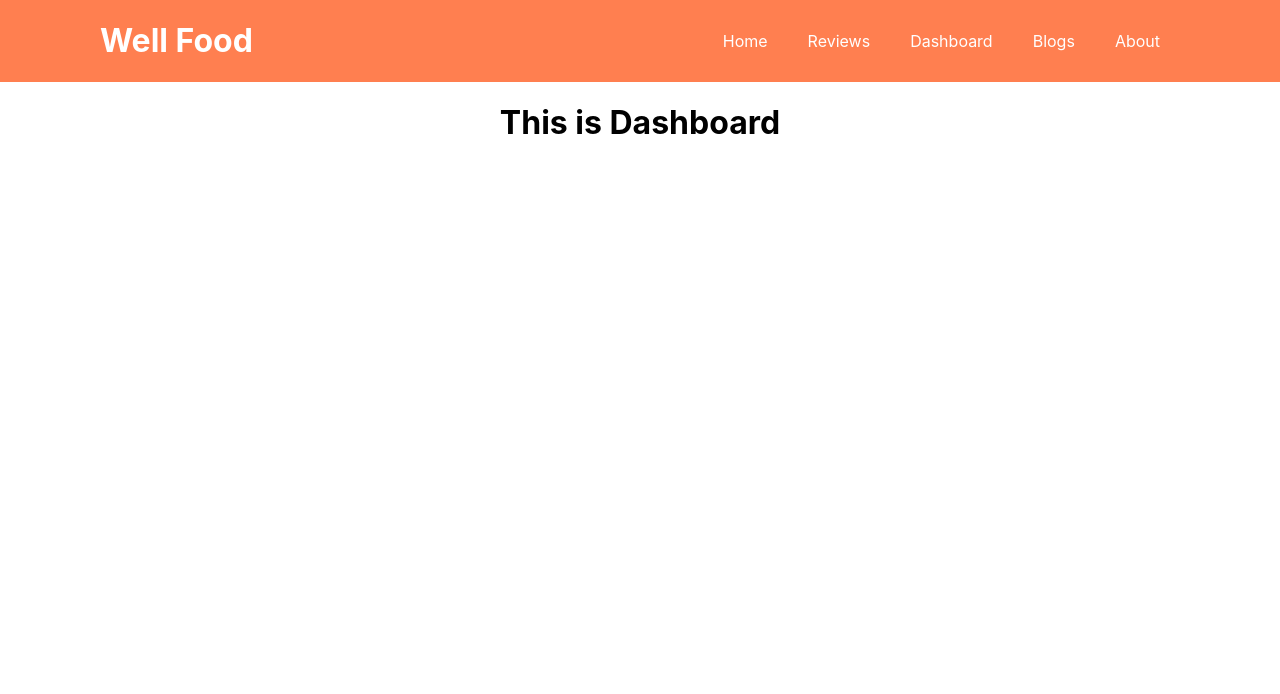
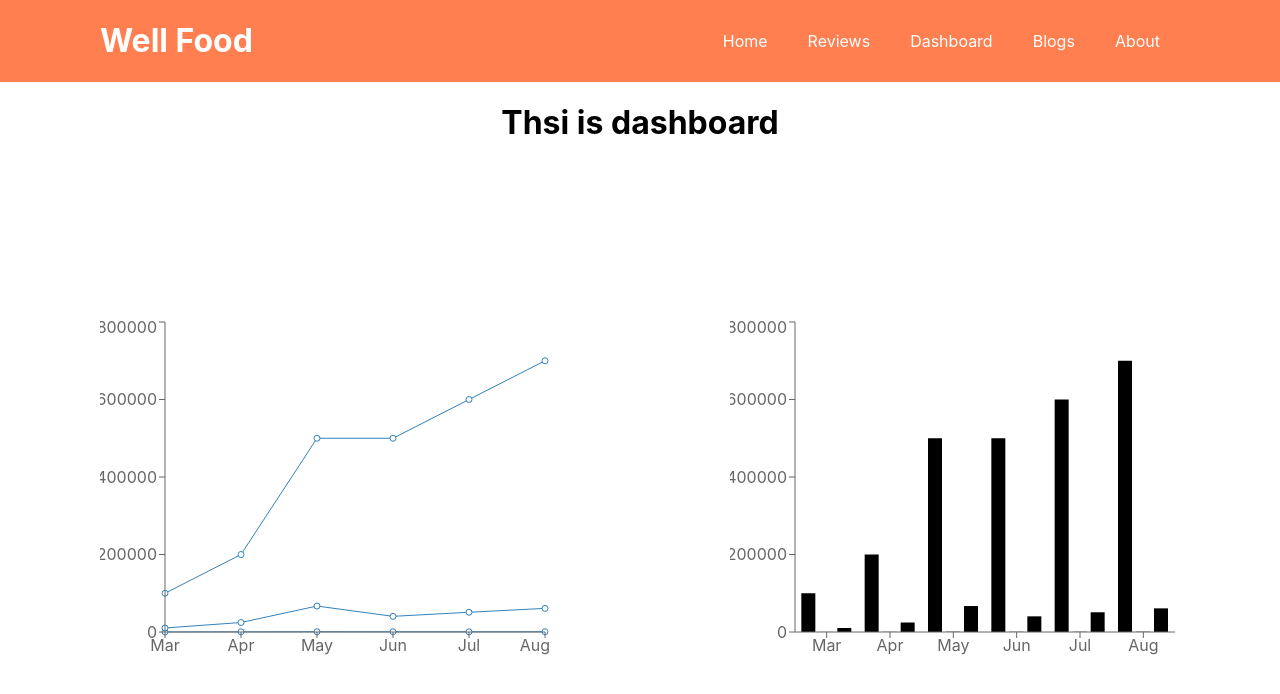
Before and after one commit to sazzadhossain1/well-food-1, a React (Create React App) app: page /Dashboard in a window 1280 px wide. Shown: the top 694 px of the page. Built offline with nearby package versions, Linux system fonts and the light colour scheme.

Commit message:
dashboard chart added

```diff
--- a/package.json
+++ b/package.json
@@ -10,6 +10,7 @@
     "react-dom": "^18.0.0",
     "react-router-dom": "^6.3.0",
     "react-scripts": "5.0.0",
+    "recharts": "^2.1.9",
     "web-vitals": "^2.1.4"
   },
   "scripts": {
--- a/src/components/Dashboard/Dashboard.css
+++ b/src/components/Dashboard/Dashboard.css
@@ -0,0 +1,10 @@
+.parent-container{
+    display: flex;
+    justify-content: space-between;
+    margin-top: 200px;
+    margin-left: 100px;
+    margin-right: 100px;
+    align-items: center;
+    height: 300px;
+
+}
--- a/src/components/Dashboard/Dashboard.js
+++ b/src/components/Dashboard/Dashboard.js
@@ -1,11 +1,84 @@
-import React from 'react';
+import React from "react";
+import {
+  Bar,
+  BarChart,
+  Line,
+  LineChart,
+  Tooltip,
+  XAxis,
+  YAxis,
+} from "recharts";
+import './Dashboard.css'
 
 const Dashboard = () => {
-    return (
-        <div>
-            <h1>This is Dashboard</h1>
-        </div>
-    );
+  const data = [
+    {
+      month: "Mar",
+      investment: 100000,
+      sell: 241,
+      revenue: 10401,
+    },
+    {
+      month: "Apr",
+      investment: 200000,
+      sell: 423,
+      revenue: 24500,
+    },
+    {
+      month: "May",
+      investment: 500000,
+      sell: 726,
+      revenue: 67010,
+    },
+    {
+      month: "Jun",
+      investment: 500000,
+      sell: 529,
+      revenue: 40405,
+    },
+    {
+      month: "Jul",
+      investment: 600000,
+      sell: 601,
+      revenue: 50900,
+    },
+    {
+      month: "Aug",
+      investment: 700000,
+      sell: 670,
+      revenue: 61000,
+    },
+  ];
+  return (
+    <div className="main-container">
+      <h1>Thsi is dashboard</h1>
+
+      <div className="parent-container">
+      <div>
+        <LineChart width={450} height={350} data={data}>
+          <Line dataKey={"sell"}></Line>
+          <Line dataKey={"revenue"}></Line>
+          <Line dataKey={"investment"}></Line>
+
+          <XAxis dataKey={"month"}></XAxis>
+          <YAxis></YAxis>
+          <Tooltip></Tooltip>
+        </LineChart>
+      </div>
+
+      <div>
+        <BarChart width={450} height={350} data={data}>
+          <Bar dataKey={"investment"}></Bar>
+          <Bar dataKey={"sell"}></Bar>
+          <Bar dataKey={"revenue"}></Bar>
+          <XAxis dataKey={"month"}></XAxis>
+          <YAxis></YAxis>
+          <Tooltip></Tooltip>
+        </BarChart>
+      </div>
+      </div>
+    </div>
+  );
 };
 
 export default Dashboard;
--- a/src/components/Home/Home.css
+++ b/src/components/Home/Home.css
@@ -30,3 +30,13 @@
 .customer-reviews{
     margin-top: 100px;
 }
+.button{
+    margin: 300px;
+    background-color: coral;
+    padding: 10px;
+    border: none;
+    color: white;
+    border-radius: 10px;
+    width: 300px;
+    font-weight: 900;
+}
--- a/src/components/Home/Home.js
+++ b/src/components/Home/Home.js
@@ -29,6 +29,7 @@ const Home = () => {
       <div className="customer-reviews">
           <h1>Customer Reviews</h1>
       </div>
+      <button className="button">See All Reviews</button>
     </div>
   );
 };
```
Also changed, not shown: 1 other file (tests, documents, lock files or other folders).
